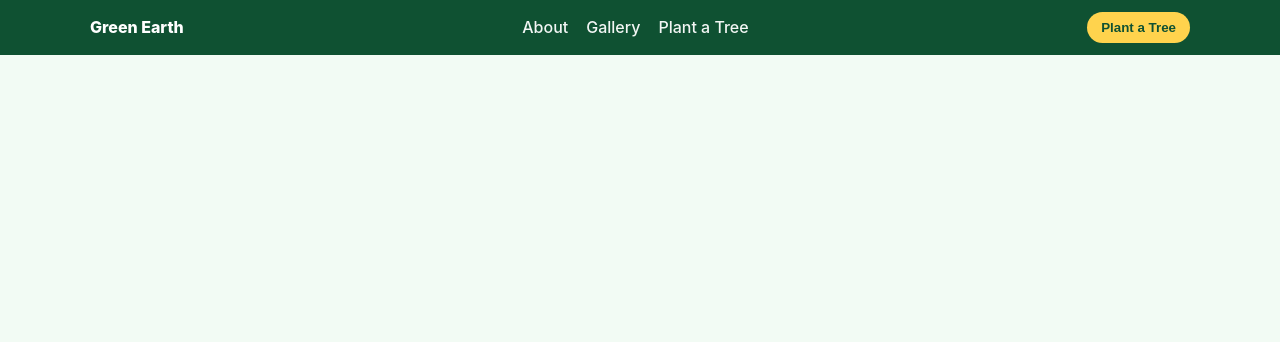
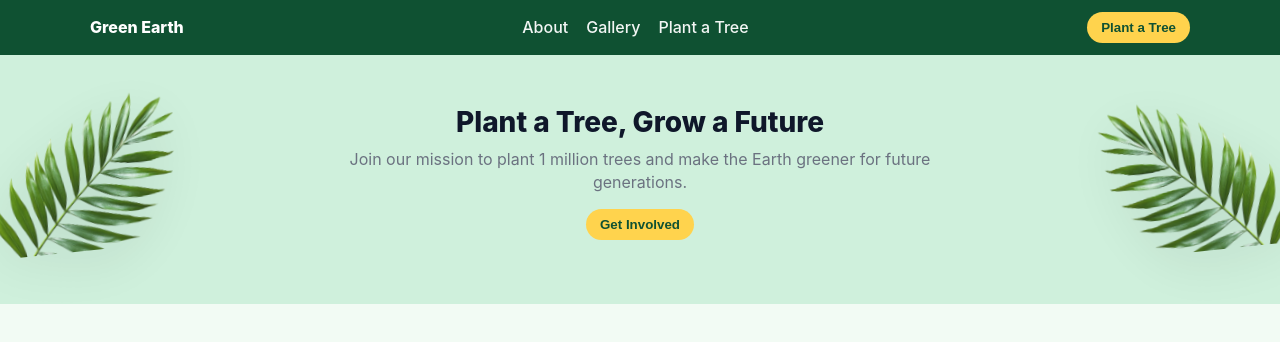
Before and after one commit to parvezelias375/B12A06, a plain HTML site: page index.html in a window 1280 px wide. Drawn offline with Linux system fonts and the light colour scheme.

Commit message:
added hero section

```diff
--- a/index.html
+++ b/index.html
@@ -30,6 +30,19 @@
       </div>
     </div>
   </header>
+<!-- HERO -->
+  <section class="hero">
+    <img src="assets/hero-leaf1.png" alt="leaf" class="leaf-left" />
+    <img src="assets/hero-leaf2.png" alt="leaf" class="leaf-right" />
+    <div class="container">
+      <div style="max-width:850px;margin:0 auto">
+        <div class="title">Plant a Tree, Grow a Future</div>
+        <div class="sub">Join our mission to plant 1 million trees and make the Earth greener for future <br>
+generations.</div>
+        <button class="btn-cta" onclick="document.getElementById('trees-section').scrollIntoView({behavior:'smooth'})">Get Involved</button>
+      </div>
+    </div>
+  </section>
 
 </body>
 </html>
--- a/styles/style.css
+++ b/styles/style.css
@@ -44,3 +44,32 @@
         font-weight:700;
         border:none;
         cursor:pointer}
+
+ /* HERO */
+    .hero{position:relative;
+        padding:42px 0 64px;
+        background:rgba(207, 240, 220, 1);
+        text-align:center;
+        overflow:hidden}
+    .hero .title{font-size:28px;
+        font-weight:800;
+        margin:6px 0}
+    .hero .sub{color:var(--muted);
+        margin-bottom:16px}
+    .hero .cta{background:var(--green);
+        color:#fff;
+        padding:10px 20px;
+        border-radius:10px;
+        border:none;
+        cursor:pointer;
+        font-weight:700}
+    .leaf-left,.leaf-right{position:absolute;
+        top:28px;
+        width:240px;
+        opacity:.9;
+        pointer-events:none;
+        filter:drop-shadow(0 12px 30px rgba(0,0,0,0.12))}
+    .leaf-left{left:-40px;
+        transform:rotate(-6deg)}
+    .leaf-right{right:-40px;
+        transform:rotate(-6deg) }
```
